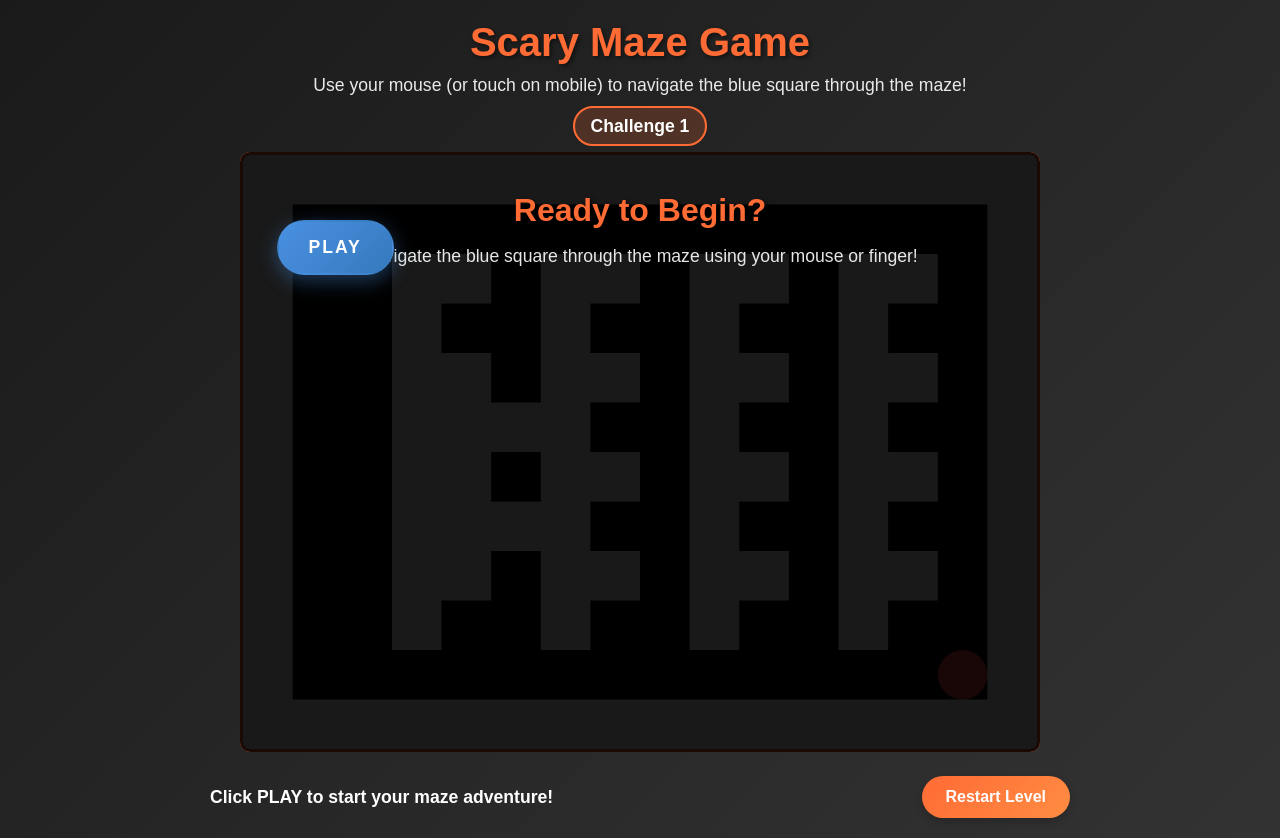
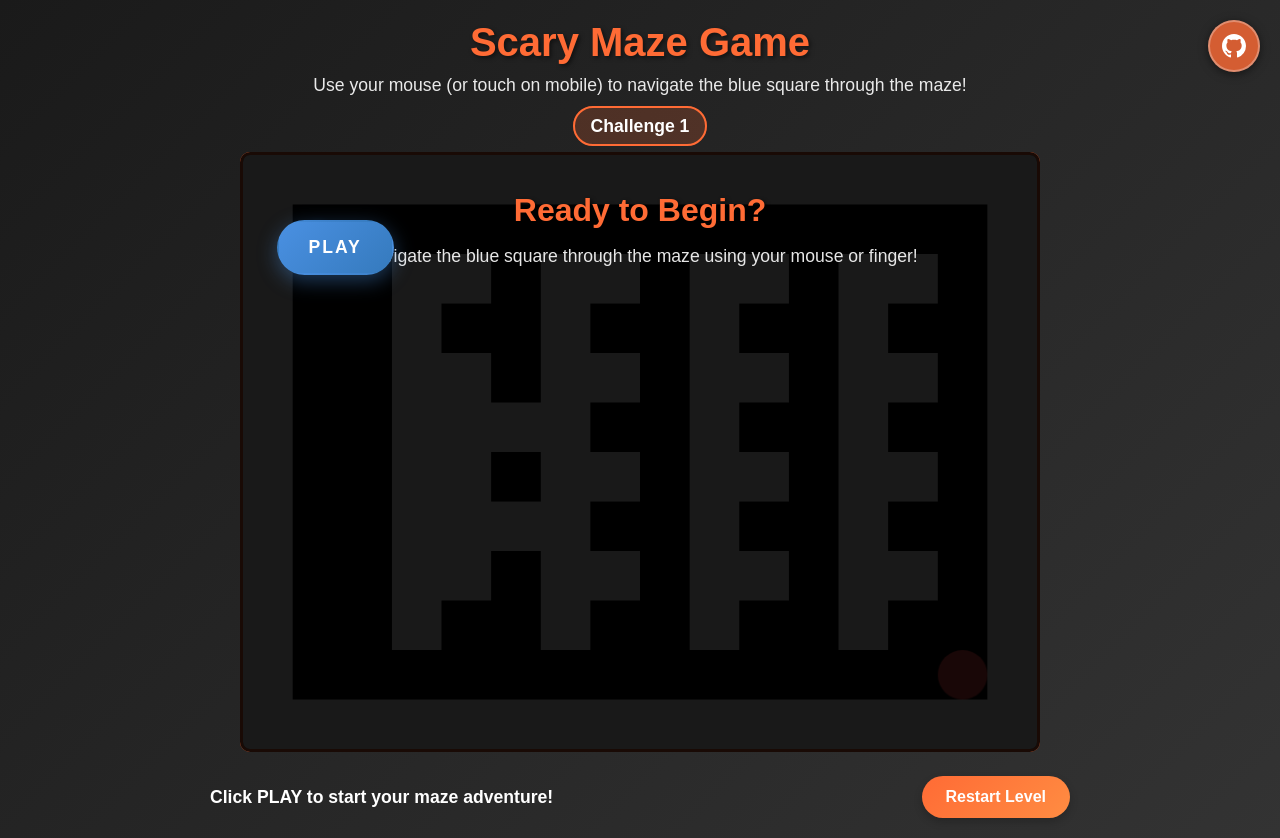
Before and after one commit to jjohnson5253/maze-game, a website: page index.html in a window 1280 px wide. Drawn offline with Linux system fonts and the light colour scheme.

Commit message:
github link

```diff
--- a/index.html
+++ b/index.html
@@ -29,6 +29,13 @@
     <link rel="stylesheet" href="styles.css">
 </head>
 <body>
+    <!-- GitHub Link -->
+    <a href="https://github.com/jjohnson5253/maze-game" target="_blank" rel="noopener noreferrer" class="github-link" aria-label="View source code on GitHub">
+        <svg width="24" height="24" viewBox="0 0 24 24" fill="currentColor" xmlns="http://www.w3.org/2000/svg">
+            <path d="M12 0C5.37 0 0 5.37 0 12c0 5.31 3.435 9.795 8.205 11.385.6.105.825-.255.825-.57 0-.285-.015-1.23-.015-2.235-3.015.555-3.795-.735-4.035-1.41-.135-.345-.72-1.41-1.23-1.695-.42-.225-1.02-.78-.015-.795.945-.015 1.62.87 1.845 1.23 1.08 1.815 2.805 1.305 3.495.99.105-.78.42-1.305.765-1.605-2.67-.3-5.46-1.335-5.46-5.925 0-1.305.465-2.385 1.23-3.225-.12-.3-.54-1.53.12-3.18 0 0 1.005-.315 3.3 1.23.96-.27 1.98-.405 3-.405s2.04.135 3 .405c2.295-1.56 3.3-1.23 3.3-1.23.66 1.65.24 2.88.12 3.18.765.84 1.23 1.905 1.23 3.225 0 4.605-2.805 5.625-5.475 5.925.435.375.81 1.095.81 2.22 0 1.605-.015 2.895-.015 3.3 0 .315.225.69.825.57A12.02 12.02 0 0024 12c0-6.63-5.37-12-12-12z"/>
+        </svg>
+    </a>
+
     <div class="game-container">
         <h1>Scary Maze Game</h1>
         <p class="instructions">Use your mouse (or touch on mobile) to navigate the blue square through the maze!</p>
--- a/styles.css
+++ b/styles.css
@@ -12,6 +12,44 @@ body {
     display: flex;
     justify-content: center;
     align-items: center;
+    position: relative;
+}
+
+.github-link {
+    position: fixed;
+    top: 20px;
+    right: 20px;
+    color: #ffffff;
+    background: rgba(255, 107, 53, 0.8);
+    padding: 12px;
+    border-radius: 50%;
+    transition: all 0.3s ease;
+    z-index: 9999;
+    display: flex !important;
+    align-items: center;
+    justify-content: center;
+    backdrop-filter: blur(10px);
+    border: 2px solid rgba(255, 255, 255, 0.3);
+    box-shadow: 0 2px 10px rgba(0, 0, 0, 0.5);
+}
+
+.github-link:hover {
+    color: #ff6b35;
+    background: rgba(255, 107, 53, 0.1);
+    transform: translateY(-2px);
+    box-shadow: 0 4px 12px rgba(0, 0, 0, 0.3);
+    border-color: rgba(255, 107, 53, 0.3);
+}
+
+.github-link svg {
+    width: 24px;
+    height: 24px;
+    transition: transform 0.3s ease;
+    fill: currentColor;
+}
+
+.github-link:hover svg {
+    transform: scale(1.1);
 }
 
 .game-container {
@@ -216,4 +254,15 @@ h1 {
         font-size: 1em;
         padding: 6px 12px;
     }
+
+    .github-link {
+        top: 15px;
+        right: 15px;
+        padding: 10px;
+    }
+
+    .github-link svg {
+        width: 20px;
+        height: 20px;
+    }
 }
```
Also changed, not shown: README.md.
